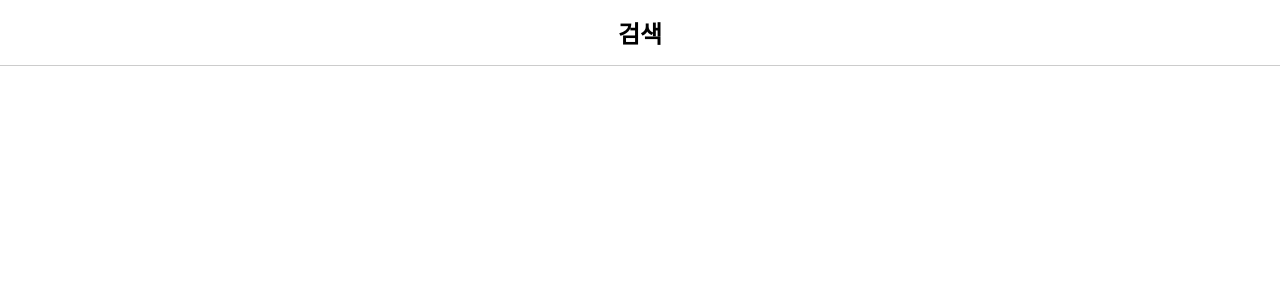
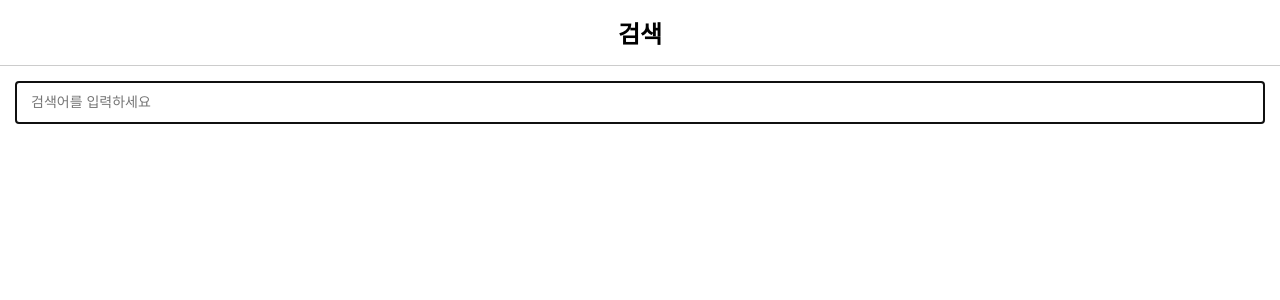
Before and after one commit to yellow2041/react-search, a React app in the folder component/: page / in a window 1280 px wide. Shown: the top 300 px of the page. Built offline with nearby package versions, Linux system fonts and the light colour scheme.

Commit message:
SearchForm 구현

```diff
--- a/component/src/App.js
+++ b/component/src/App.js
@@ -1,9 +1,26 @@
 import React from "react";
 import Header from "./components/Header.js";
+import SearchForm from "./components/SearchForm.js";
 
 class App extends React.Component {
+  search(searchKeyword) {
+    console.log(searchKeyword);
+  }
+  handleReset() {
+    console.log("Reset");
+  }
   render() {
-    return <Header title="검색" />;
+    return (
+      <>
+        <Header title="검색" />
+        <div class="container">
+          <SearchForm
+            onSubmit={(searchKeyword) => this.search(searchKeyword)}
+            onReset={() => this.handleReset()}
+          />
+        </div>
+      </>
+    );
   }
 }
 
--- /dev/null
+++ b/component/src/components/SearchForm.js
@@ -0,0 +1,50 @@
+import React from "react";
+
+export default class SearchForm extends React.Component {
+  constructor() {
+    super();
+
+    this.state = {
+      searchKeyword: "",
+    };
+  }
+
+  handleReset() {
+    this.props.onReset();
+  }
+
+  handleSubmit(event) {
+    event.preventDefault();
+    this.props.onSubmit(this.state.searchKeyword);
+  }
+
+  handleChangeInput(event) {
+    const searchKeyword = event.target.value;
+
+    if (searchKeyword.length <= 0) {
+      this.handleReset();
+    }
+
+    this.setState({ searchKeyword });
+  }
+
+  render() {
+    return (
+      <form
+        onSubmit={(event) => this.handleSubmit(event)}
+        onReset={() => this.handleReset()}
+      >
+        <input
+          type="text"
+          placeholder="검색어를 입력하세요"
+          autoFocus
+          value={this.state.searchKeyword}
+          onChange={(event) => this.handleChangeInput(event)}
+        />
+        {this.state.searchKeyword.length > 0 && (
+          <button type="reset" className="btn-reset"></button>
+        )}
+      </form>
+    );
+  }
+}
```
